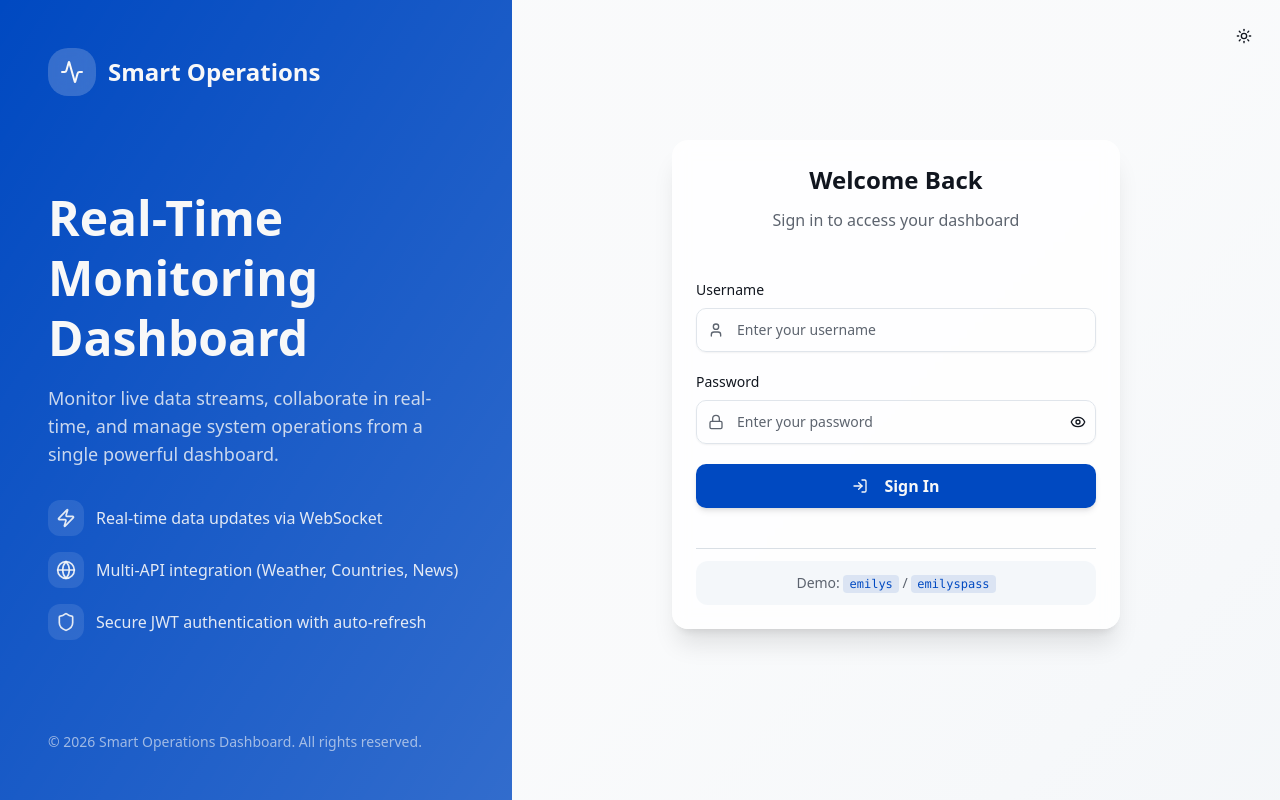
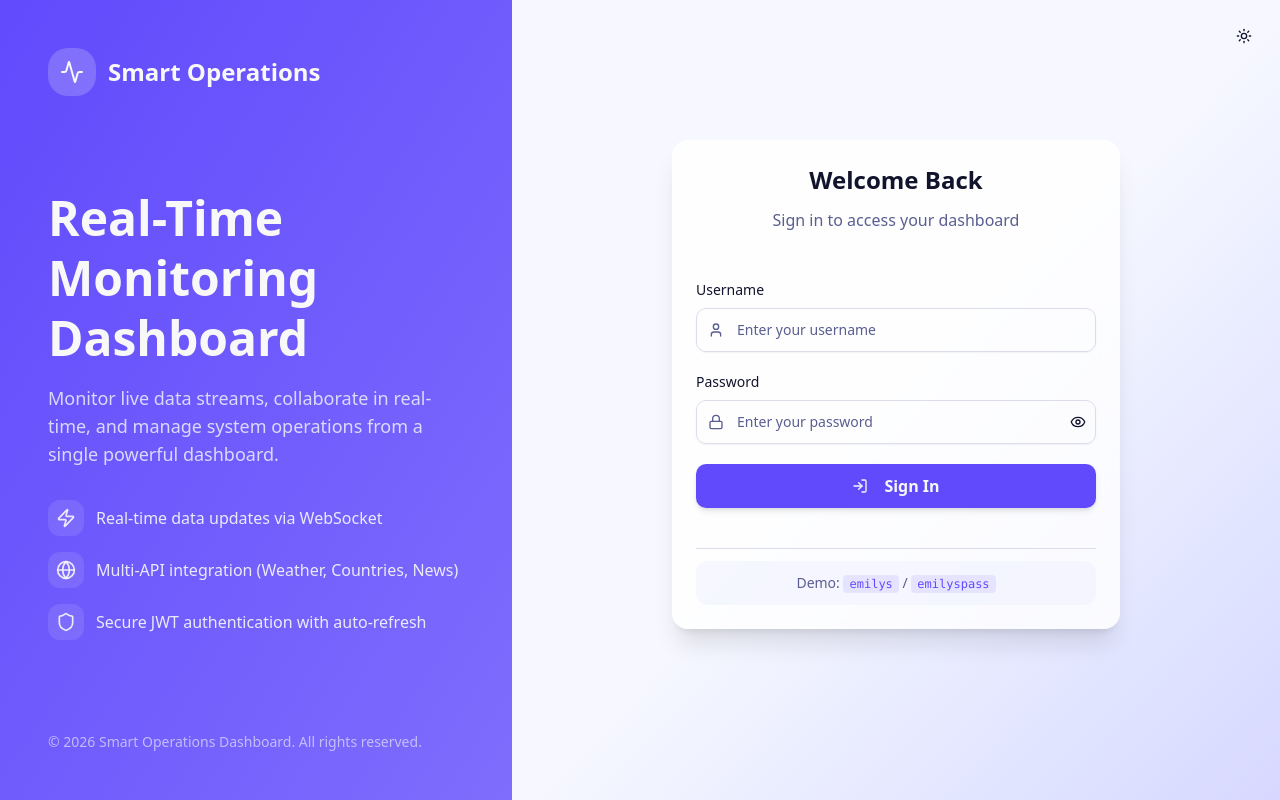
Before and after one commit to sammy429b/Smart_Operation_Dashboard, a React app: page /login in a window 1280 px wide. Built offline with nearby package versions, Linux system fonts and the light colour scheme; no server answers; the HTML template or start-up script is replaced by a standard one.

Commit message:
updated ui theme of application

```diff
--- a/src/app/pages/LoginPage.tsx
+++ b/src/app/pages/LoginPage.tsx
@@ -59,7 +59,7 @@ export function LoginPage() {
       </div>
 
       {/* Right Panel - Login Form */}
-      <div className="flex-1 flex items-center justify-center bg-gradient-to-br from-background via-background to-muted/30 p-4 sm:p-6 md:p-8">
+      <div className="flex-1 flex items-center justify-center bg-gradient-to-br from-background via-background to-primary/20 p-4 sm:p-6 md:p-8">
         <div className="w-full max-w-md space-y-6 sm:space-y-8">
           {/* Mobile Logo (visible on mobile, hidden on lg+) */}
           <div className="text-center space-y-3 lg:hidden">
--- a/src/features/dashboard/components/DashboardLayout.tsx
+++ b/src/features/dashboard/components/DashboardLayout.tsx
@@ -10,7 +10,7 @@ export function DashboardLayout() {
   const { error, isLoading, refetch } = useDashboardData();
 
   return (
-    <div className="min-h-screen p-4 md:p-6 lg:p-8 space-y-6 bg-gradient-to-br from-background via-background to-muted/20">
+    <div className="min-h-screen p-4 md:p-6 lg:p-8 space-y-6 bg-gradient-to-br from-background via-background to-primary/20">
       {/* Header Section */}
       <div className="flex flex-col sm:flex-row sm:items-center sm:justify-between gap-4">
         <div className="space-y-1">
--- a/src/features/dashboard/hooks/useDashboardData.ts
+++ b/src/features/dashboard/hooks/useDashboardData.ts
@@ -24,7 +24,7 @@ export const useDashboardData = () => {
     try {
       // Fetch all data in parallel
       const [weatherData, countriesData, newsData] = await Promise.all([
-        weatherApi.getCurrentWeather('New York'), // Could be dynamic
+        weatherApi.getCurrentWeather('New Delhi'), // Could be dynamic
         countriesApi.getCountries(),
         spaceflightApi.getNews(),
       ]);
--- a/src/features/dashboard/pages/CountriesDashboard.tsx
+++ b/src/features/dashboard/pages/CountriesDashboard.tsx
@@ -148,7 +148,7 @@ export function CountriesDashboard() {
   const currentFilterOption = FILTER_OPTIONS.find(f => f.value === filterType)!;
 
   return (
-    <div className="min-h-screen p-4 md:p-6 lg:p-8 space-y-6 bg-gradient-to-br from-background via-background to-muted/20">
+    <div className="min-h-screen p-4 md:p-6 lg:p-8 space-y-6 bg-gradient-to-br from-background via-background to-primary/20">
       {/* Header */}
       <div className="flex flex-col gap-4">
         <Link to="/" className="text-muted-foreground hover:text-foreground text-sm w-fit">
--- a/src/features/dashboard/pages/NewsDashboard.tsx
+++ b/src/features/dashboard/pages/NewsDashboard.tsx
@@ -121,7 +121,7 @@ export function NewsDashboard() {
   };
 
   return (
-    <div className="min-h-screen p-4 md:p-6 lg:p-8 space-y-6 bg-gradient-to-br from-background via-background to-muted/20">
+    <div className="min-h-screen p-4 md:p-6 lg:p-8 space-y-6 bg-gradient-to-br from-background via-background to-primary/20">
       {/* Header */}
       <div className="flex flex-col sm:flex-row sm:items-center sm:justify-between gap-4">
         <div className="space-y-1">
--- a/src/features/dashboard/pages/WeatherDashboard.tsx
+++ b/src/features/dashboard/pages/WeatherDashboard.tsx
@@ -11,8 +11,8 @@ import { useDebounce } from "@/shared/hooks";
 import type { WeatherData } from "../dashboardStore";
 
 export function WeatherDashboard() {
-  const [city, setCity] = useState("London");
-  const [searchInput, setSearchInput] = useState("London");
+  const [city, setCity] = useState("New Delhi");
+  const [searchInput, setSearchInput] = useState("New Delhi");
   const [weather, setWeather] = useState<WeatherData | null>(null);
   const [isLoading, setIsLoading] = useState(true);
   const [error, setError] = useState<string | null>(null);
@@ -58,7 +58,7 @@ export function WeatherDashboard() {
   };
 
   return (
-    <div className="min-h-screen p-4 md:p-6 lg:p-8 space-y-6 bg-gradient-to-br from-background via-background to-muted/20">
+    <div className="min-h-screen p-4 md:p-6 lg:p-8 space-y-6 bg-gradient-to-br from-background via-background to-primary/20">
       {/* Header */}
       <div className="flex flex-col gap-4">
         <Link to="/" className="text-muted-foreground hover:text-foreground text-sm w-fit">
--- a/src/index.css
+++ b/src/index.css
@@ -54,109 +54,116 @@
 :root {
   --radius: 0.75rem;
 
-  /* Light Theme - Clean, Professional, Trust-inspiring */
-  --background: oklch(0.985 0.002 250);
-  --foreground: oklch(0.2 0.02 260);
+  /* Light Theme - Jewel Bright */
+  /* Pure White with subtle Violet tint */
+  --background: oklch(0.98 0.01 280);
+  /* Deep Indigo Text */
+  --foreground: oklch(0.2 0.05 280);
 
+  /* White Crystallized Card */
   --card: oklch(1 0 0);
-  --card-foreground: oklch(0.2 0.02 260);
+  --card-foreground: oklch(0.2 0.05 280);
 
   --popover: oklch(1 0 0);
-  --popover-foreground: oklch(0.2 0.02 260);
+  --popover-foreground: oklch(0.2 0.05 280);
 
-  /* Primary - Deep Blue (Technology, Trust) */
-  --primary: oklch(0.45 0.2 260);
+  /* Primary - Electric Violet (Hex #7c3aed approx) */
+  --primary: oklch(0.55 0.25 280);
   --primary-foreground: oklch(0.98 0 0);
 
-  /* Secondary - Soft Blue-Gray */
-  --secondary: oklch(0.94 0.01 250);
-  --secondary-foreground: oklch(0.3 0.02 260);
+  /* Secondary - Neon Fuchsia (Hex #d946ef approx) */
+  --secondary: oklch(0.65 0.25 320);
+  --secondary-foreground: oklch(0.98 0 0);
 
-  /* Muted - Light Gray with blue tint */
-  --muted: oklch(0.95 0.01 250);
-  --muted-foreground: oklch(0.5 0.02 260);
+  /* Muted - Cool Lavender */
+  --muted: oklch(0.96 0.02 280);
+  --muted-foreground: oklch(0.5 0.08 280);
 
-  /* Accent - Teal (Data, Analytics) */
-  --accent: oklch(0.92 0.03 200);
-  --accent-foreground: oklch(0.25 0.05 200);
+  /* Accent - Cyan Glow */
+  --accent: oklch(0.94 0.05 220);
+  --accent-foreground: oklch(0.3 0.1 220);
 
-  /* Destructive - Red for alerts */
-  --destructive: oklch(0.55 0.22 25);
+  /* Destructive */
+  --destructive: oklch(0.6 0.2 25);
+  --destructive-foreground: oklch(0.98 0 0);
 
-  /* Borders and Inputs */
-  --border: oklch(0.9 0.01 250);
-  --input: oklch(0.92 0.01 250);
-  --ring: oklch(0.45 0.2 260);
+  /* Borders - Tinted */
+  --border: oklch(0.9 0.02 280);
+  --input: oklch(0.9 0.02 280);
+  --ring: oklch(0.55 0.25 280);
 
-  /* Chart Colors - Consistent Dashboard Palette */
-  --chart-1: oklch(0.55 0.2 260);  /* Primary Blue */
-  --chart-2: oklch(0.65 0.18 170); /* Teal - Countries */
-  --chart-3: oklch(0.65 0.2 45);   /* Orange - News/Alerts */
-  --chart-4: oklch(0.6 0.22 300);  /* Purple - Analytics */
-  --chart-5: oklch(0.6 0.2 140);   /* Green - Success/Active */
+  /* Chart Colors - Vivid Jewel Tones */
+  --chart-1: oklch(0.55 0.25 280); /* Violet */
+  --chart-2: oklch(0.6 0.2 190);   /* Cyan */
+  --chart-3: oklch(0.65 0.22 320); /* Magenta */
+  --chart-4: oklch(0.7 0.2 40);    /* Amber */
+  --chart-5: oklch(0.6 0.2 150);   /* Emerald */
 
   /* Sidebar */
-  --sidebar: oklch(0.98 0.005 250);
-  --sidebar-foreground: oklch(0.2 0.02 260);
-  --sidebar-primary: oklch(0.45 0.2 260);
+  --sidebar: oklch(0.98 0.01 280);
+  --sidebar-foreground: oklch(0.2 0.05 280);
+  --sidebar-primary: oklch(0.55 0.25 280);
   --sidebar-primary-foreground: oklch(0.98 0 0);
-  --sidebar-accent: oklch(0.94 0.02 250);
-  --sidebar-accent-foreground: oklch(0.25 0.02 260);
-  --sidebar-border: oklch(0.9 0.01 250);
-  --sidebar-ring: oklch(0.45 0.2 260);
+  --sidebar-accent: oklch(0.96 0.02 280);
+  --sidebar-accent-foreground: oklch(0.2 0.05 280);
+  --sidebar-border: oklch(0.9 0.02 280);
+  --sidebar-ring: oklch(0.55 0.25 280);
 }
 
 .dark {
-  /* Dark Theme - Deep, Professional, Modern Dashboard */
-  --background: oklch(0.14 0.015 260);
-  --foreground: oklch(0.95 0 0);
+  /* Dark Theme - Deep Outer Space */
+  /* Pitch Indigo/Black (Not gray) */
+  --background: oklch(0.1 0.05 280);
+  --foreground: oklch(0.98 0.01 280);
 
-  --card: oklch(0.18 0.015 260);
-  --card-foreground: oklch(0.95 0 0);
+  /* Glassy Navy Cards */
+  --card: oklch(0.15 0.06 280);
+  --card-foreground: oklch(0.98 0.01 280);
 
-  --popover: oklch(0.18 0.015 260);
-  --popover-foreground: oklch(0.95 0 0);
+  --popover: oklch(0.15 0.06 280);
+  --popover-foreground: oklch(0.98 0.01 280);
 
-  /* Primary - Vibrant Blue */
-  --primary: oklch(0.65 0.2 260);
-  --primary-foreground: oklch(0.1 0.02 260);
+  /* Primary - Neon Violet */
+  --primary: oklch(0.65 0.28 280);
+  --primary-foreground: oklch(0.98 0 0);
 
-  /* Secondary */
-  --secondary: oklch(0.25 0.015 260);
-  --secondary-foreground: oklch(0.95 0 0);
+  /* Secondary - Hot Pink */
+  --secondary: oklch(0.65 0.25 320);
+  --secondary-foreground: oklch(0.98 0 0);
 
-  /* Muted */
-  --muted: oklch(0.22 0.015 260);
-  --muted-foreground: oklch(0.65 0.02 260);
+  /* Muted - Deep Indigo */
+  --muted: oklch(0.2 0.06 280);
+  --muted-foreground: oklch(0.7 0.06 280);
 
-  /* Accent - Teal */
-  --accent: oklch(0.25 0.03 200);
-  --accent-foreground: oklch(0.9 0.03 200);
+  /* Accent - Electric Blue */
+  --accent: oklch(0.25 0.1 240);
+  --accent-foreground: oklch(0.98 0 0);
 
   /* Destructive */
   --destructive: oklch(0.6 0.2 25);
+  --destructive-foreground: oklch(0.98 0 0);
 
-  /* Borders and Inputs */
-  --border: oklch(0.28 0.015 260);
-  --input: oklch(0.25 0.015 260);
-  --ring: oklch(0.65 0.2 260);
+  /* Borders - Glowing */
+  --border: oklch(0.25 0.08 280);
+  --input: oklch(0.25 0.08 280);
+  --ring: oklch(0.65 0.28 280);
 
-  /* Chart Colors - Vibrant for dark mode */
-  --chart-1: oklch(0.65 0.22 260);  /* Bright Blue */
-  --chart-2: oklch(0.7 0.18 170);   /* Teal */
-  --chart-3: oklch(0.7 0.2 45);     /* Orange */
-  --chart-4: oklch(0.65 0.22 300);  /* Purple */
-  --chart-5: oklch(0.7 0.18 140);   /* Green */
+  /* Chart Colors - Neon Lights */
+  --chart-1: oklch(0.7 0.25 280);  /* Neon Violet */
+  --chart-2: oklch(0.75 0.2 190);  /* Neon Cyan */
+  --chart-3: oklch(0.7 0.25 320);  /* Neon Pink */
+  --chart-4: oklch(0.8 0.2 40);    /* Neon Amber */
+  --chart-5: oklch(0.75 0.2 150);  /* Neon Green */
 
   /* Sidebar */
-  --sidebar: oklch(0.16 0.015 260);
-  --sidebar-foreground: oklch(0.95 0 0);
-  --sidebar-primary: oklch(0.65 0.2 260);
-  --sidebar-primary-foreground: oklch(0.1 0.02 260);
-  --sidebar-accent: oklch(0.22 0.02 260);
-  --sidebar-accent-foreground: oklch(0.95 0 0);
-  --sidebar-border: oklch(0.28 0.015 260);
-  --sidebar-ring: oklch(0.65 0.2 260);
+  --sidebar: oklch(0.12 0.06 280);
+  --sidebar-foreground: oklch(0.98 0.01 280);
+  --sidebar-primary: oklch(0.65 0.28 280);
+  --sidebar-primary-foreground: oklch(0.98 0 0);
+  --sidebar-accent: oklch(0.25 0.08 280);
+  --sidebar-accent-foreground: oklch(0.98 0 0);
+  --sidebar-border: oklch(0.25 0.08 280);
+  --sidebar-ring: oklch(0.65 0.28 280);
 }
 
 @layer base {
```
Also changed, not shown: src/shared/theme/constants.ts (+25 -25 lines).
